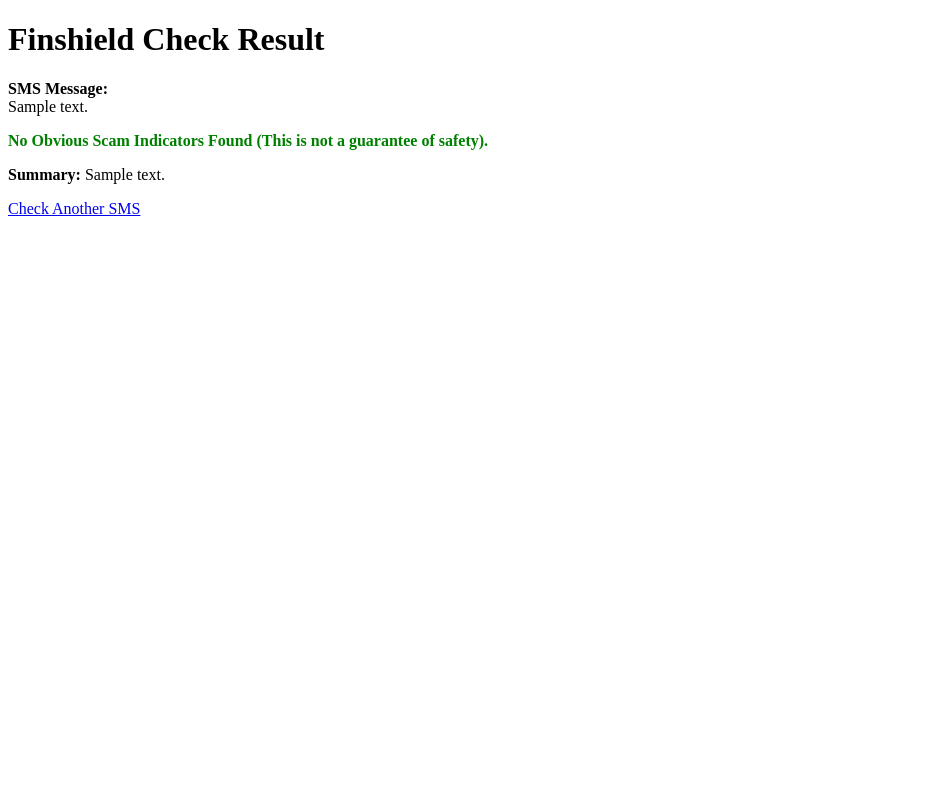
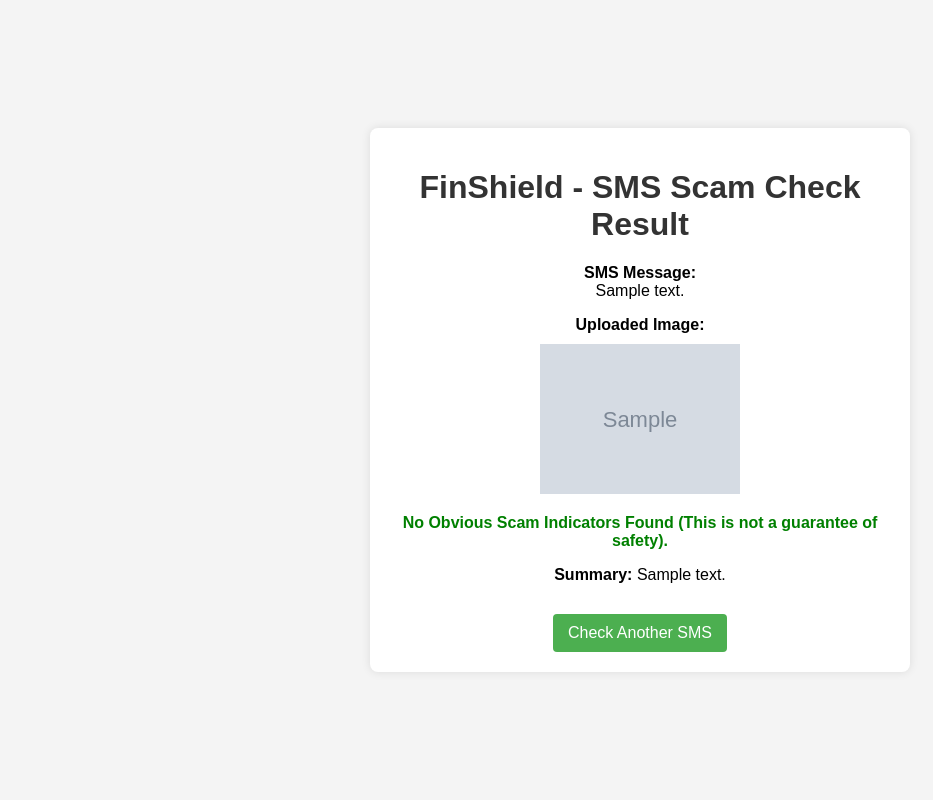
Before and after one commit to DLOE001/DreamBigSquad, a Django app: template HACKATHON/finshield/checker/templates/checker/result.html in a window 1280 px wide. Shown: the whole page, without its empty margins (0-933 px from the left). Run offline with Django 5.2, Linux system fonts and the light colour scheme; the template is opened without the code that fills it: most values are stand-ins (such as "Sample title", 1, 10 or a date in 2020); grey boxes marked "Sample" are stand-in pictures.

Commit message:
pillow and shit

```diff
--- a/HACKATHON/finshield/checker/templates/checker/result.html
+++ b/HACKATHON/finshield/checker/templates/checker/result.html
@@ -1,20 +1,87 @@
 <!DOCTYPE html>
-<html>
+<html lang="en">
   <head>
-    <title>Finshield Checker - Result</title>
+    <meta charset="UTF-8" />
+    <meta name="viewport" content="width=device-width, initial-scale=1.0" />
+    <title>FinShield - Result</title>
+    <style>
+      body {
+        font-family: Arial, sans-serif;
+        background-color: #f4f4f4;
+        margin: 0;
+        padding: 0;
+        display: flex;
+        justify-content: center;
+        align-items: center;
+        min-height: 100vh;
+      }
+
+      .container {
+        background-color: #fff;
+        padding: 20px;
+        border-radius: 8px;
+        box-shadow: 0 0 10px rgba(0, 0, 0, 0.1);
+        width: 500px;
+        text-align: center;
+      }
+
+      h1 {
+        color: #333;
+      }
+
+      p {
+        margin-bottom: 10px;
+      }
+
+      img {
+        max-width: 200px;
+        max-height: 200px;
+        margin-top: 10px;
+      }
+
+      .scam-alert {
+        color: red;
+        font-weight: bold;
+      }
+
+      .safe-alert {
+        color: green;
+        font-weight: bold;
+      }
+
+      a {
+        display: inline-block;
+        margin-top: 20px;
+        padding: 10px 15px;
+        background-color: #4caf50;
+        color: white;
+        text-decoration: none;
+        border-radius: 4px;
+      }
+
+      a:hover {
+        background-color: #45a049;
+      }
+    </style>
   </head>
   <body>
-    <h1>Finshield Check Result</h1>
+    <div class="container">
+      <h1>FinShield - SMS Scam Check Result</h1>
 
       <p>
         <strong>SMS Message:</strong><br />
         {{ sms_text }}
       </p>
 
-    {% if is_scam %}
-    <p style="color: red"><strong>Possible Scam Detected!</strong></p>
+      {% if image_url %}
+      <p>
+        <strong>Uploaded Image:</strong><br />
+        <img src="{{ image_url }}" alt="Uploaded Image" />
+      </p>
+      {% endif %} {% if is_scam %}
+      <p class="scam-alert"><strong>Possible Scam Detected!</strong></p>
       {% else %}
-    <p style="color: green">
+      <p class="safe-alert">
         <strong
           >No Obvious Scam Indicators Found (This is not a guarantee of
           safety).</strong
@@ -25,6 +92,6 @@
       <p><strong>Summary:</strong> {{ summary }}</p>
 
       <a href="{% url 'check_sms' %}">Check Another SMS</a>
-    <!-- Link back to the form -->
+    </div>
   </body>
 </html>
```
Also changed, not shown: HACKATHON/finshield/checker/views.py (+38 -23 lines), 2 other files. Lines whose indentation alone changed are shown as unchanged.
